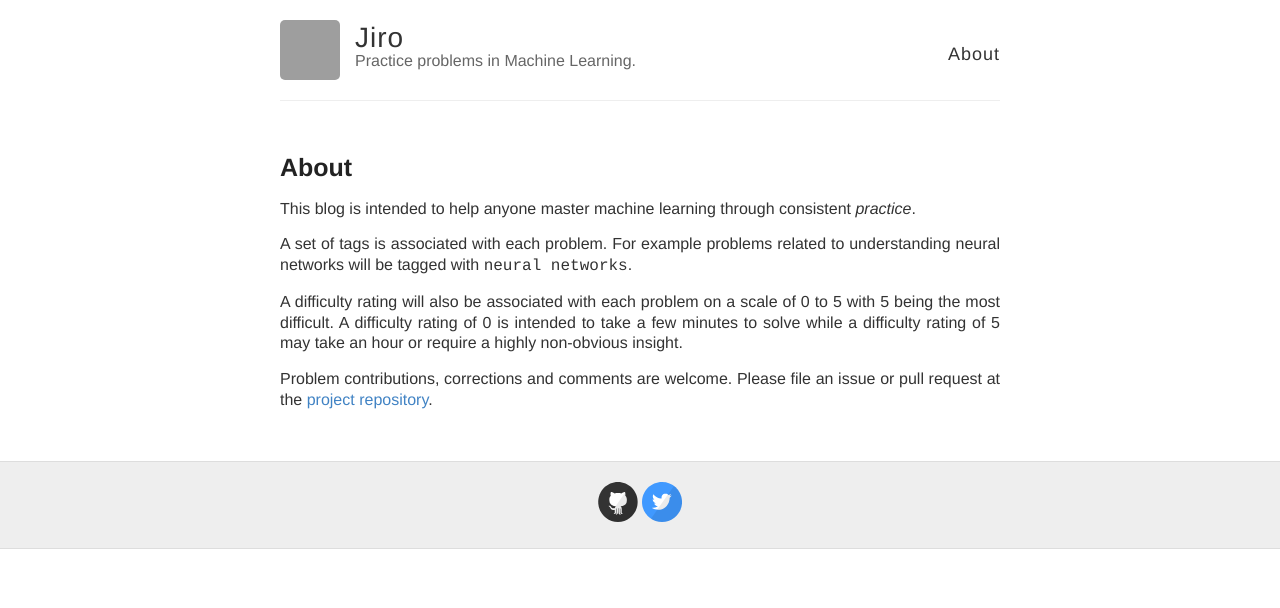
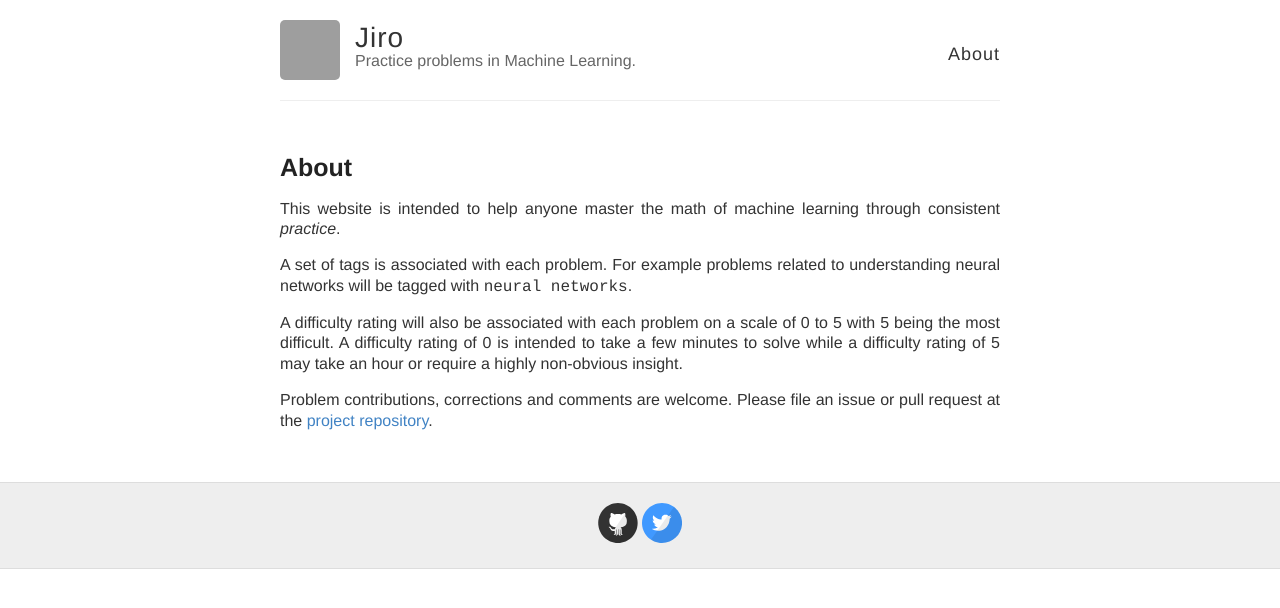
Before and after one commit to awni/jiro, a Jekyll site: the page built from about.md, in a window 1280 px wide. Shown: the top 608 px of the page. Built offline with Jekyll 4.4.1, drawn with Linux system fonts in a browser that asks for light colours; grey boxes are pictures that could not be loaded.

Commit message:
about language

```diff
--- a/about.md
+++ b/about.md
@@ -4,8 +4,8 @@ title: About
 permalink: /about/
 ---
 
-This blog is intended to help anyone master machine learning through consistent
-*practice*.
+This website is intended to help anyone master the math of machine learning
+through consistent *practice*.
 
 A set of tags is associated with each problem. For example problems related to
 understanding neural networks will be tagged with `neural networks`.
```
